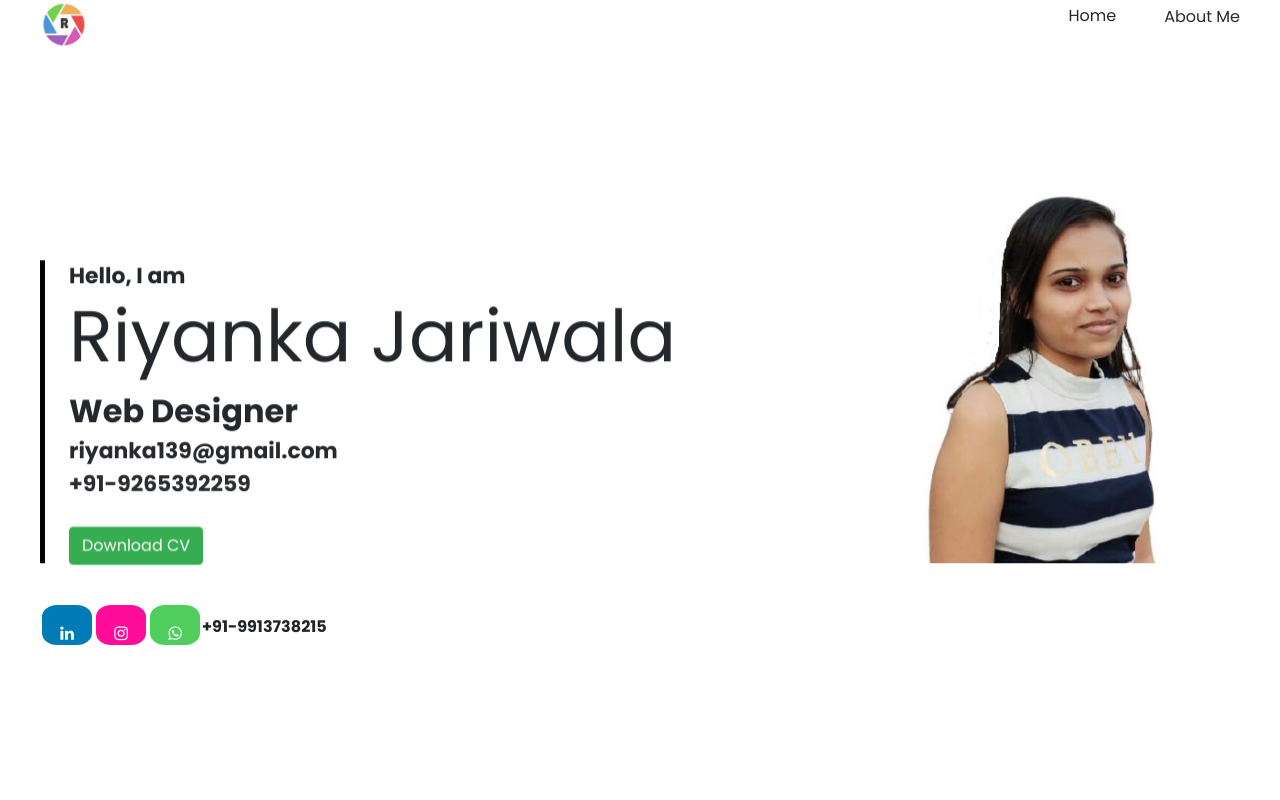
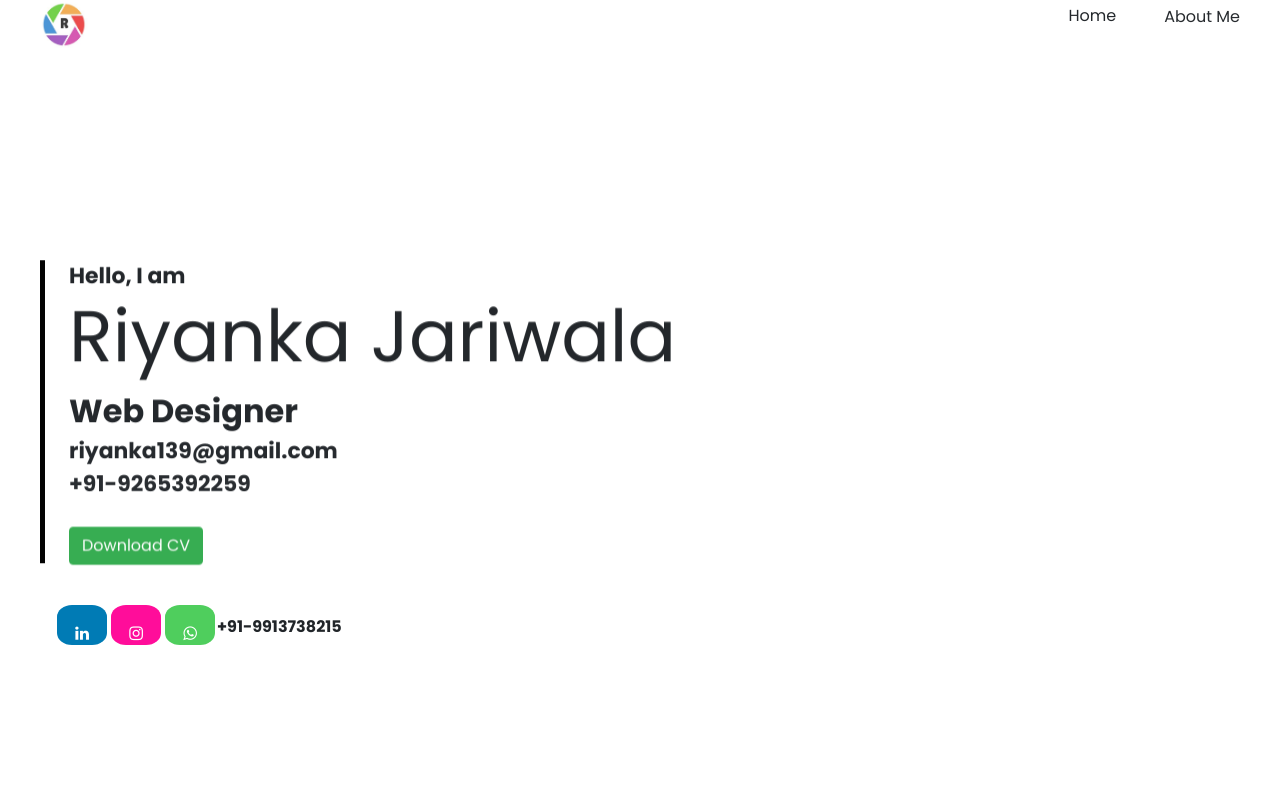
Before and after one commit to riyanka0113/portfoilo, a plain HTML site: page index.html in a window 1280 px wide. Shown: the top 800 px of the page. Drawn offline with nearby package versions, Linux system fonts and the light colour scheme.

Commit message:
Update index.html

```diff
--- a/index.html
+++ b/index.html
@@ -56,14 +56,14 @@
                 <div>
                     <a href="externalfiles/doc/Riyanka_CV.pdf" class="home__button anime-text btn btn-success">Download CV</a>
                 </div>
-                <div class="home__img">
-                    <img class="img-fluid" src="externalfiles/img/photo.jpg" alt="profile">
-                </div>
+                <!--<div class="home__img">
+                    <img class="img-fluid" src="externalfiles/img/photos.jpg" alt="profile">
+                </div>-->
             </div>
 
 
 
-            <div class="home__social">
+            <div class="home__social col-sm">
                 <a href="https://www.linkedin.com/in/riyanka-jariwala-452a28150/" target="_blank" class="fa fa-linkedin "></a>
                 <a href="https://www.instagram.com/riyanka_jariwala/" target="_blank" class="fa fa-instagram "></a>
                 <span class="fa fa-whatsapp "></span>
```
